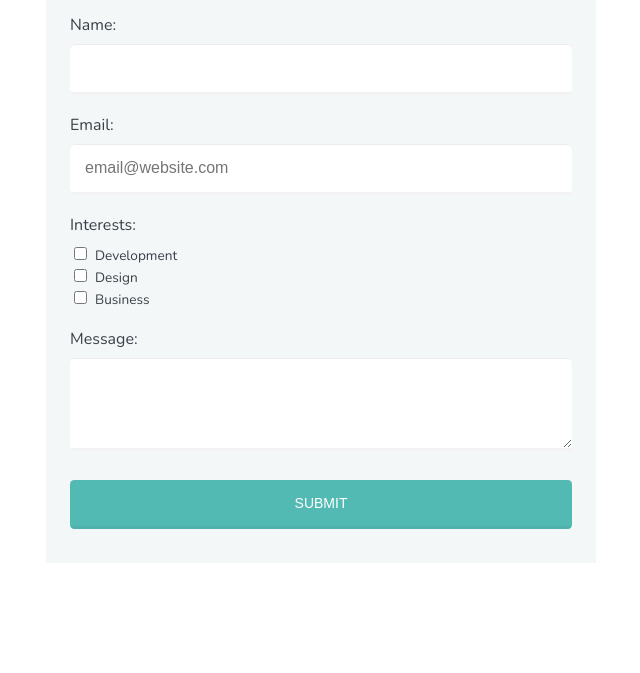
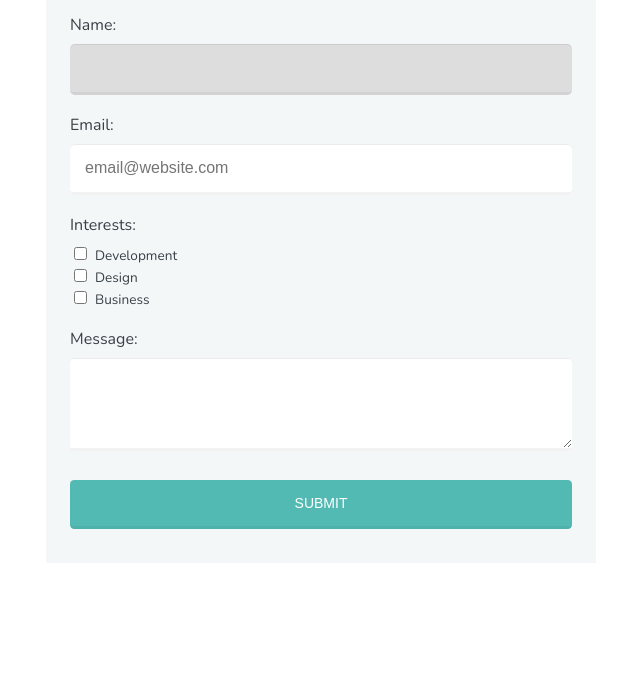
Before and after one commit to BabaSar/fsjs-Unit-3-CSS-Selectors-Course-Pt3, a plain HTML site: page index.html in a window 1280 px wide. Shown: the part 127-800 px from the top of the page, without its empty margins (319-959 px from the left). Drawn offline with nearby package versions, Linux system fonts and the light colour scheme.

Commit message:
finished
finished

```diff
--- a/css/style.css
+++ b/css/style.css
@@ -4,3 +4,16 @@ input:focus,
 textarea:focus {
     border-color: #52bab3;
 }
+
+/* disabled selectors */
+input:disabled {
+    background: #ddd;
+}
+
+/* 			<input type="checkbox" id="development" name="user_interest">
+            <label for="development">Development</label><br>
+*/
+
+input[type="checkbox"]:checked + label {
+    font-weight: bold;
+}
--- a/index.html
+++ b/index.html
@@ -13,7 +13,7 @@
 	  	<h1>Contact</h1>
 
 		  <label for="name">Name:</label>
-		  <input type="text" id="name">
+		  <input disabled type="text" id="name">
 
      	<label for="email">Email:</label>
      	<input type="email" id="email" placeholder="email@website.com">
```
